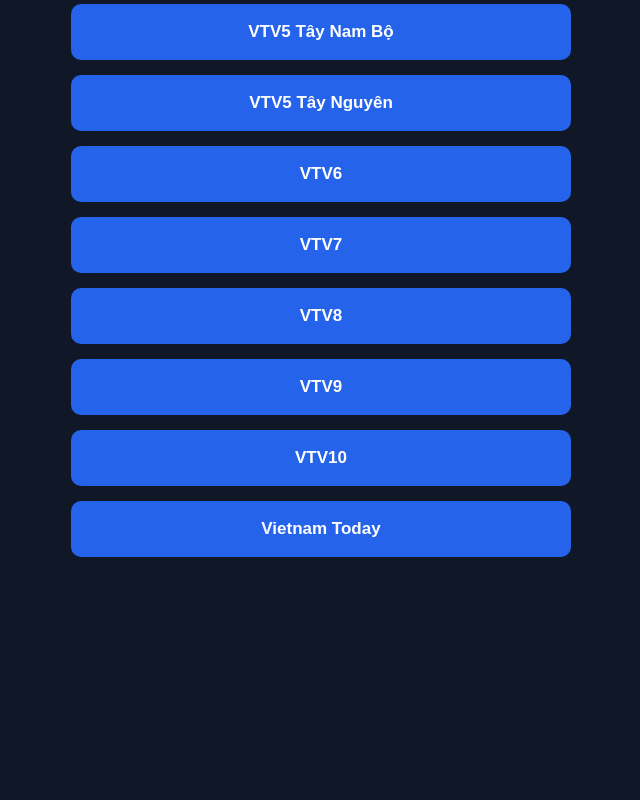
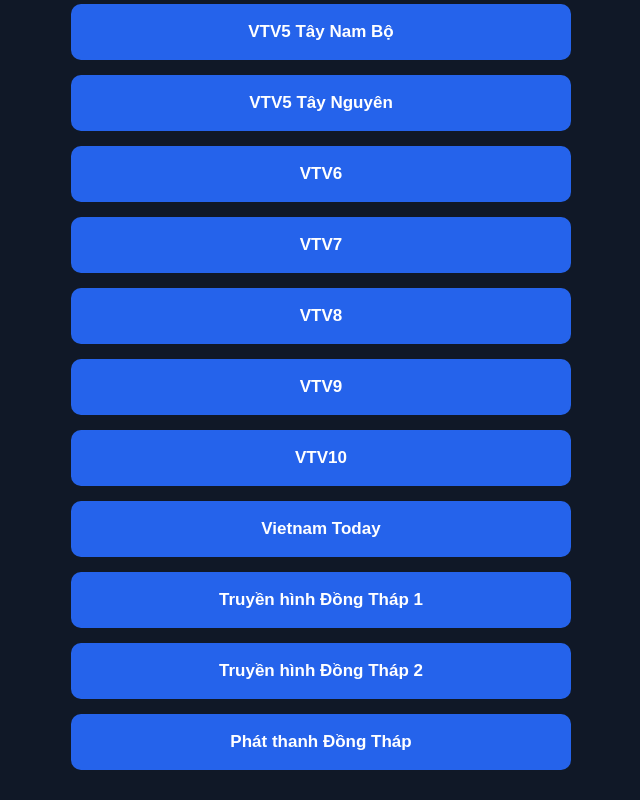
Before and after one commit to ryanthofferson1/ryanthofferson1.github.io, a plain HTML site: page index.html in a window 1280 px wide. Shown: the part 540-1340 px from the top of the page, without its empty margins (319-959 px from the left). Before the commit the page ends 1127 px from the top, so only its background shows below. Drawn offline with Linux system fonts and the light colour scheme.

Commit message:
Add new links for Truyền hình Đồng Tháp channels

```diff
--- a/index.html
+++ b/index.html
@@ -101,6 +101,15 @@
         <a class="link-button" href="https://ec04-pop3-hht.tv360.vn/bpk-token/chawqhwjhjtb4el25cobbqlidyi4c2a6/bpk-tv/448/output/448-audio_198800_eng=196800-video=5256400.m3u8">
             Vietnam Today
         </a>
+        <a class="link-button" href="https://618b88f69e53b.streamlock.net/THDT/thdttv/chunklist_w426586215.m3u8">
+            Truyền hình Đồng Tháp 1
+        </a>
+        <a class="link-button" href="https://618b88f69e53b.streamlock.net/THDT2/thdttv2/chunklist_w824219143.m3u8">
+            Truyền hình Đồng Tháp 2
+        </a>
+        <a class="link-button" href="https://618b88f69e53b.streamlock.net/THDTR/thdtradio/chunklist_w139852826.m3u8">
+            Phát thanh Đồng Tháp
+        </a>
     </div>
 
 </body>
```
